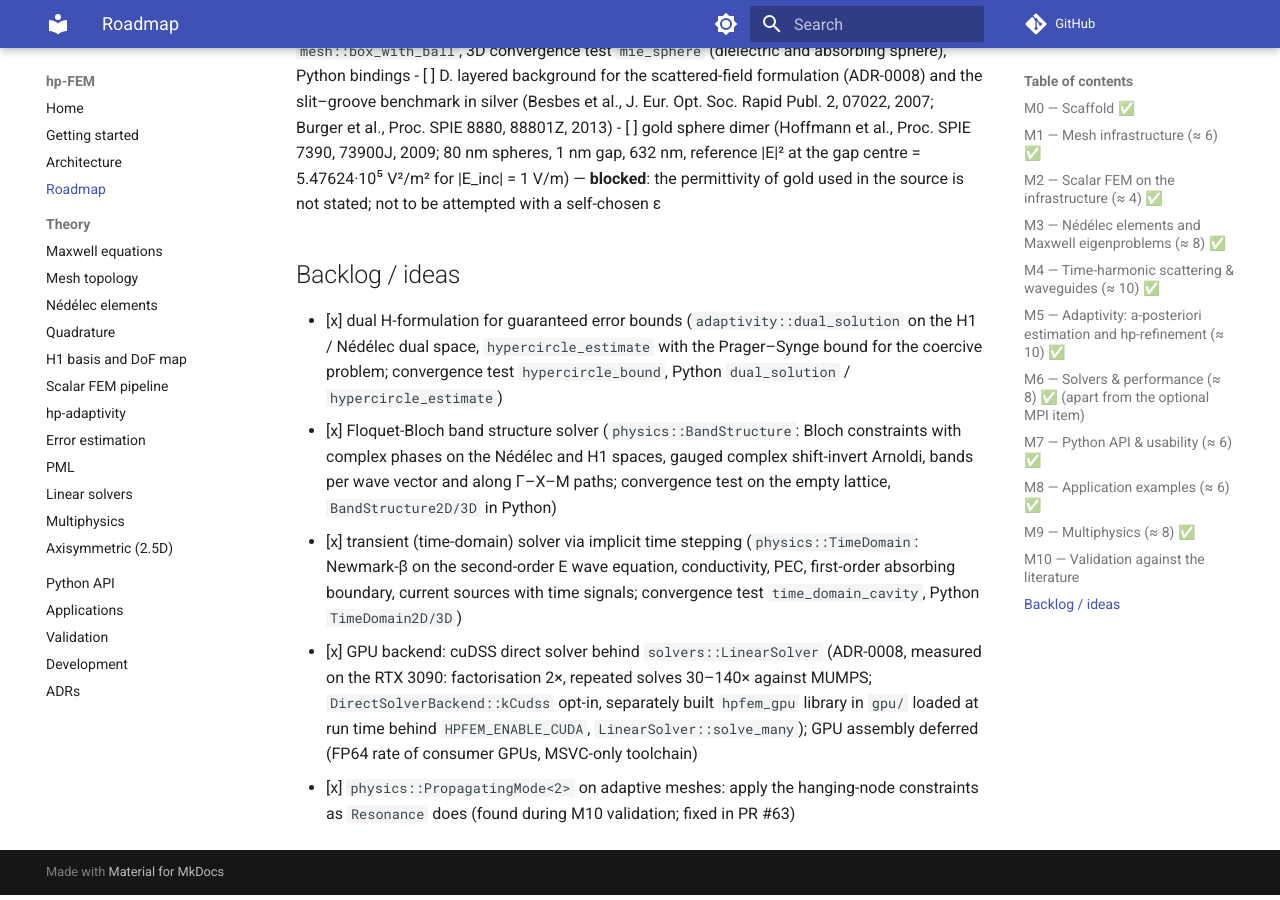
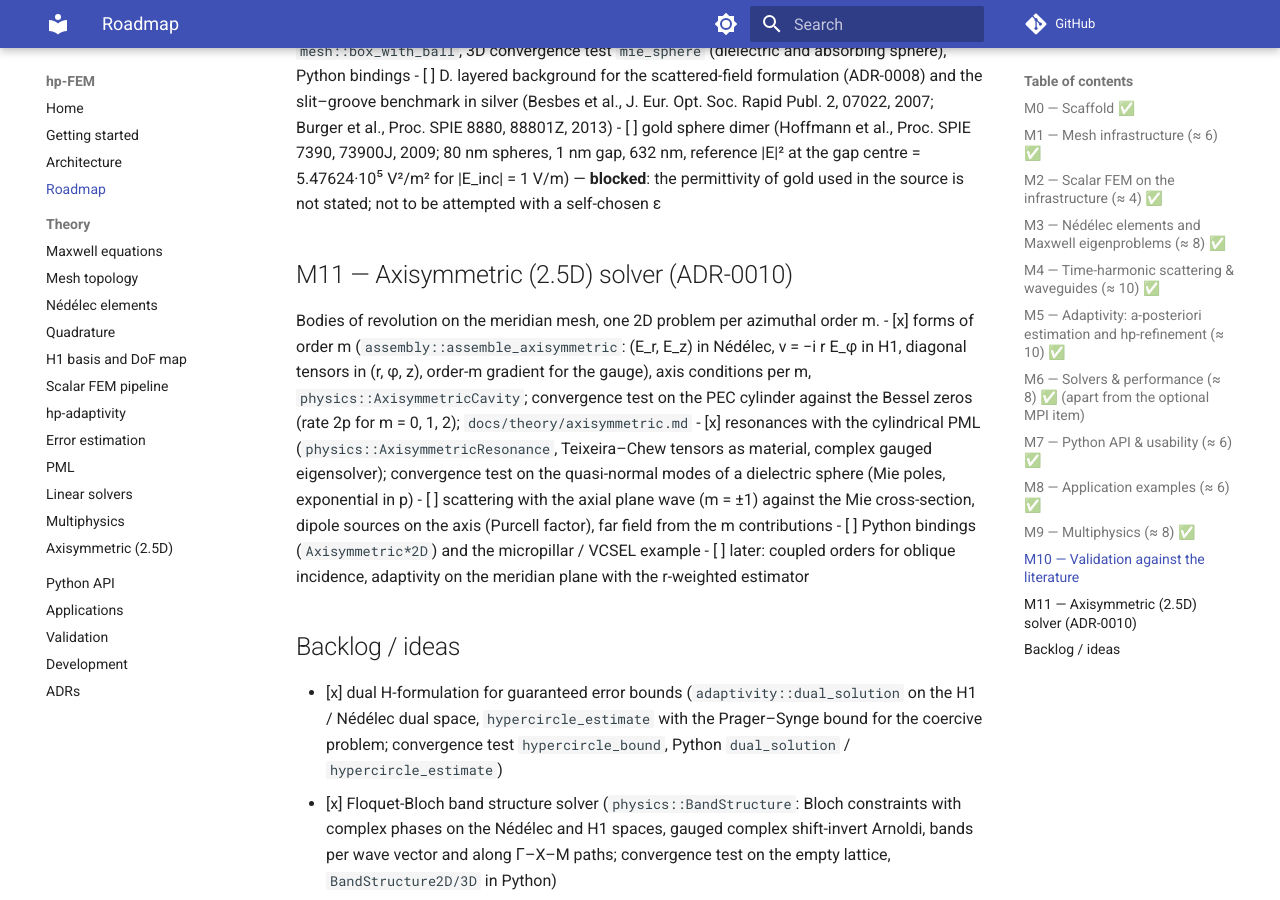
Before and after one commit to PhotonPower/hp-FEM, an MkDocs documentation site: the page built from docs/roadmap.md, in a window 1280 px wide and 900 px high, scrolled down 5132 px. Built offline with MkDocs 1.6.1 and Material for MkDocs 9.7.7, drawn with Linux system fonts in a browser that asks for light colours; comment, search, counter and statistics services are not loaded.

Commit message:
docs(roadmap): milestone M11 axisymmetric solver, changelog entries
Co-Authored-By: Claude Fable 5.1 <noreply@anthropic.com>

```diff
--- a/docs/roadmap.md
+++ b/docs/roadmap.md
@@ -169,6 +169,21 @@ assessment: `docs/validation.md`.
       |E_inc| = 1 V/m) — **blocked**: the permittivity of gold used in the source is not
       stated; not to be attempted with a self-chosen ε
 
+## M11 — Axisymmetric (2.5D) solver (ADR-0010)
+Bodies of revolution on the meridian mesh, one 2D problem per azimuthal order m.
+- [x] forms of order m (`assembly::assemble_axisymmetric`: (E_r, E_z) in Nédélec,
+  v = −i r E_φ in H1, diagonal tensors in (r, φ, z), order-m gradient for the gauge),
+  axis conditions per m, `physics::AxisymmetricCavity`; convergence test on the PEC
+  cylinder against the Bessel zeros (rate 2p for m = 0, 1, 2); `docs/theory/axisymmetric.md`
+- [x] resonances with the cylindrical PML (`physics::AxisymmetricResonance`, Teixeira–Chew
+  tensors as material, complex gauged eigensolver); convergence test on the quasi-normal
+  modes of a dielectric sphere (Mie poles, exponential in p)
+- [ ] scattering with the axial plane wave (m = ±1) against the Mie cross-section, dipole
+  sources on the axis (Purcell factor), far field from the m contributions
+- [ ] Python bindings (`Axisymmetric*2D`) and the micropillar / VCSEL example
+- [ ] later: coupled orders for oblique incidence, adaptivity on the meridian plane with
+  the r-weighted estimator
+
 ## Backlog / ideas
 - [x] dual H-formulation for guaranteed error bounds (`adaptivity::dual_solution` on the
   H1 / Nédélec dual space, `hypercircle_estimate` with the Prager–Synge bound for the
```
Also changed, not shown: CHANGELOG.md (+13 -0 lines).
